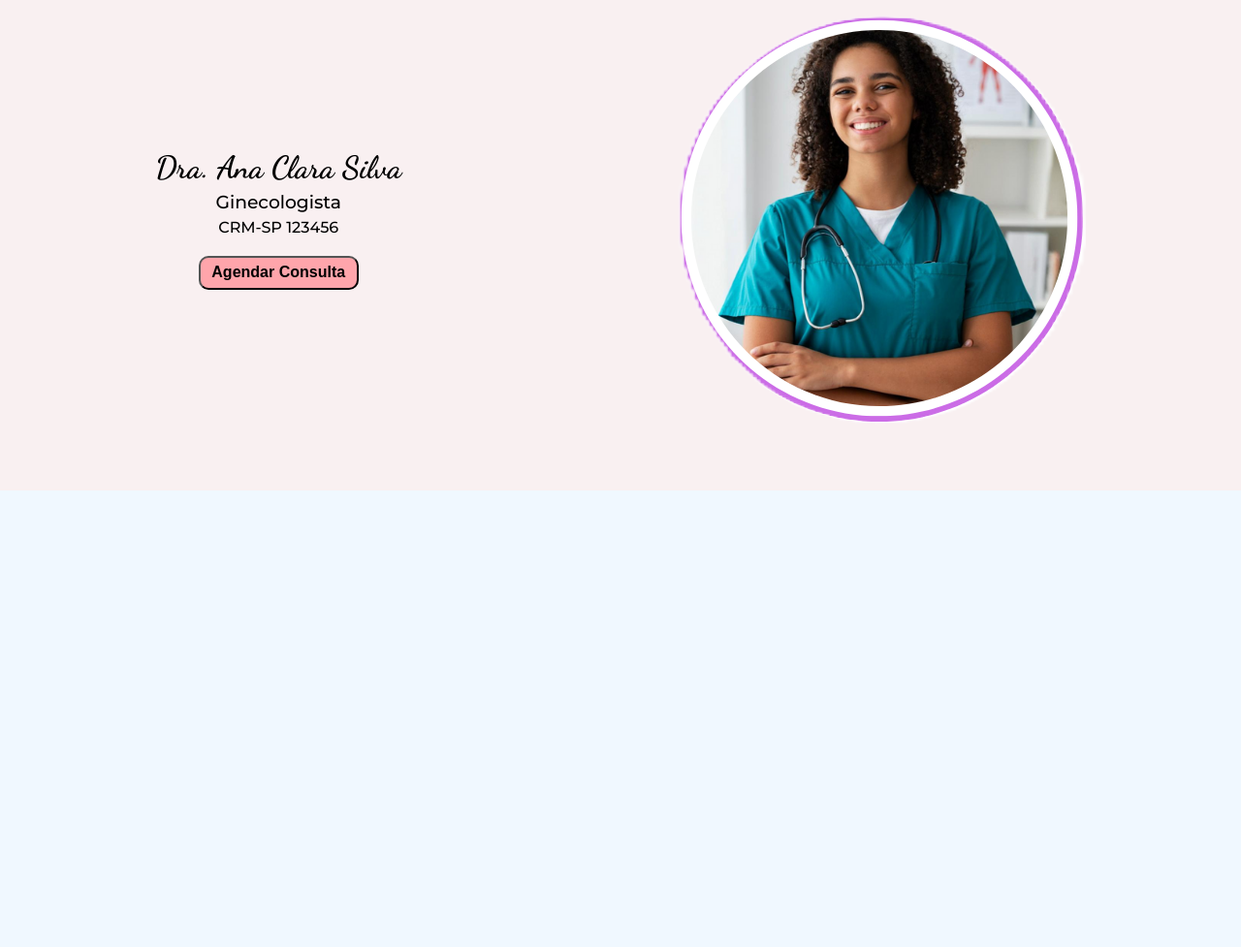
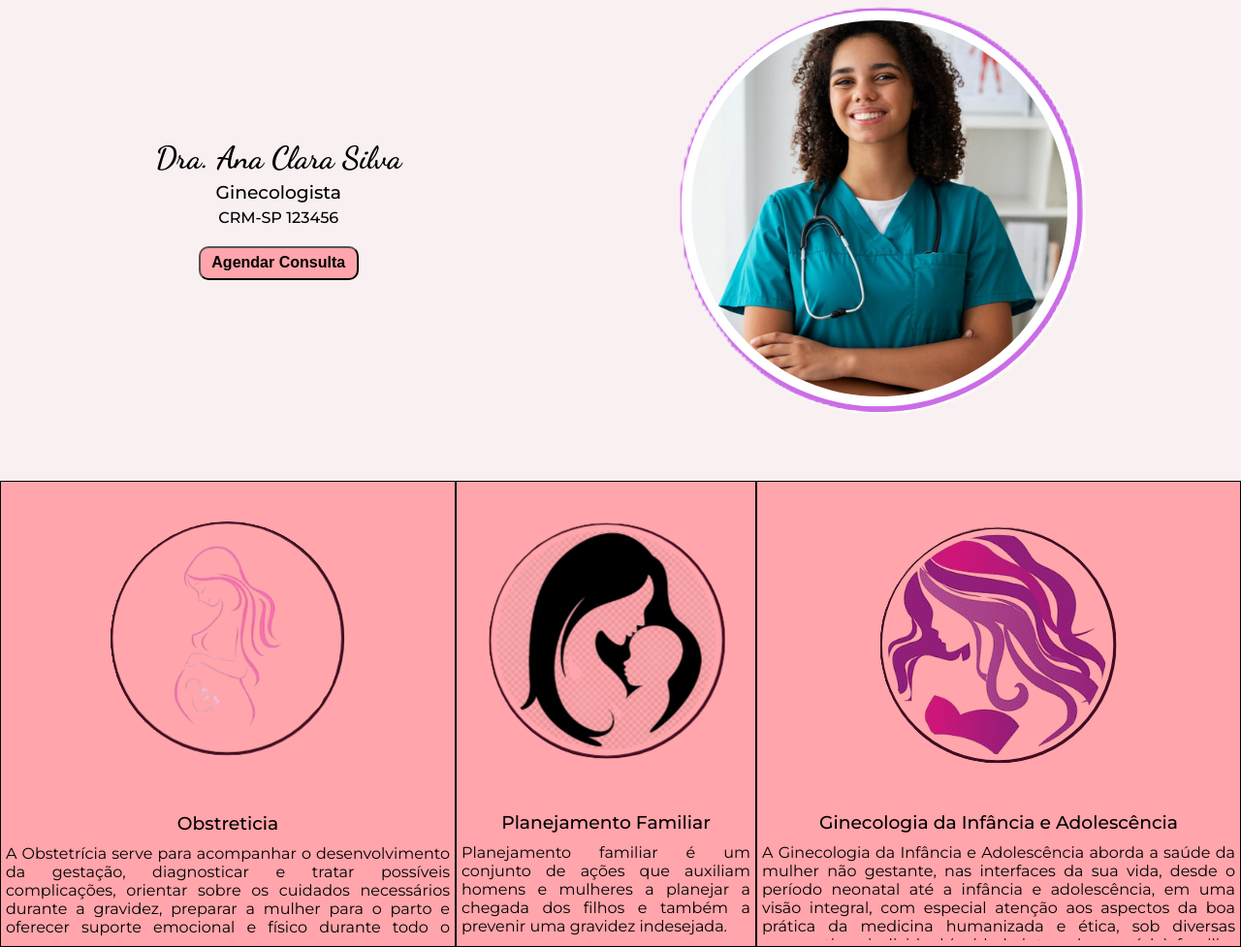
Before and after one commit to Jaine09/ProjetoPW, a plain HTML site: page index.html in a window 1280 px wide. Shown: the part 126-1103 px from the top of the page at 97% size. Before the commit the page ends 800 px from the top, so only its background shows below. Drawn offline with Linux system fonts and the light colour scheme.

Commit message:
sessão de especialidade semi-completo

```diff
--- a/index.html
+++ b/index.html
@@ -11,7 +11,7 @@
 <body>
     <nav>
         <ul>
-            <li><a href="#">Home</a></li>
+            <li><a href="#apresentacao_medica">Home</a></li>
             <li><a href="#">Consultório</a></li>
             <li><a href="#">Especialidade</a></li>
         </ul>
@@ -33,5 +33,55 @@
         </div>
     </section>
 
+    <section id="especialidades">
+        <div class="especialidades_container">
+
+            <div class="tipos_especialidades">
+                <img src="./img/logoObstretricia.png" alt="">
+                <figcaption>
+                    <h3>Obstreticia</h3>
+                    <p>
+                        A Obstetrícia serve para acompanhar o desenvolvimento da gestação, diagnosticar e tratar
+                        possíveis complicações, orientar sobre os cuidados necessários durante a gravidez, preparar a
+                        mulher para o parto e oferecer suporte emocional e físico durante todo o processo.
+                    </p>
+                </figcaption>
+            </div>
+
+            <div class="tipos_especialidades">
+                <img src="./img/logoPlanejamentoFamiliar.png" alt="">
+                <figcaption>
+                    <h3>Planejamento Familiar</h3>
+                    <p>
+                        Planejamento familiar é um conjunto de ações que auxiliam homens e mulheres a planejar a chegada
+                        dos filhos e também a prevenir uma gravidez indesejada.
+                    </p>
+                </figcaption>
+            </div>
+
+            <div class="tipos_especialidades">
+                <img src="./img/logoGinecologiaInfanciaAdolescencia.png" alt="">
+                <figcaption>
+                    <h3>Ginecologia da Infância e Adolescência</h3>
+                    <p>
+                        A Ginecologia da Infância e Adolescência aborda a saúde da mulher não gestante, nas interfaces
+                        da
+                        sua vida, desde o período neonatal até a infância e adolescência, em uma visão integral, com
+                        especial atenção aos aspectos da boa prática da medicina humanizada e ética, sob diversas
+                        perspectivas: individual (cuidado integral em saúde); familiar (manejo nas distintas fases do
+                        ciclo
+                        vital da infância e adolescência) e comunitária (determinantes do processo saúde-doença, gestão
+                        em
+                        serviço de saúde e compreensão da importância da atenção primária).
+                        O curso visa entender a criança e o adolescente em seus aspectos biopsicossociais, promovendo
+                        educação e prevenção de doenças e acidentes. Também estimula hábitos saudáveis e apoia no
+                        diagnóstico e tratamento de doenças ginecológicas na infância e adolescência.
+                    </p>
+                </figcaption>
+            </div>
+        </div>
+    </section>
+
 </body>
+
 </html>
--- a/style.css
+++ b/style.css
@@ -56,7 +56,6 @@ nav ul li a:hover {
    width: 100vw;
    height: 70vh;
    padding: 20px;
-   margin-top: 10px;
    justify-content: space-around;
    align-items: center;
 }
@@ -98,3 +97,35 @@ nav ul li a:hover {
    color: whitesmoke;
    border-color: whitesmoke;
 }
+
+/* Estilizando container de especialidades */
+
+#especialidades{
+   background-color: #FFA5AB;
+}
+.especialidades_container{
+   display: flex;
+   flex-direction: row;
+   text-align: center;
+   justify-content: space-around;
+}
+
+.tipos_especialidades{
+   border: solid black 1px;
+   max-width: 500px;
+   max-height: 600px;
+   padding: 5px;
+}
+
+.especialidades_container .tipos_especialidades figcaption h3{
+   padding: 10px;
+   font-weight: 500;
+}
+
+.especialidades_container .tipos_especialidades figcaption p{
+   text-align: justify;
+   white-space: normal;
+   overflow: hidden;
+   text-overflow: ellipsis;
+   max-height: 100px;
+}
```
Also changed, not shown: img/logoGinecologiaInfanciaAdolescencia.png (added), img/logoObstretricia.png (added), img/logoPlanejamentoFamiliar.png (added).
